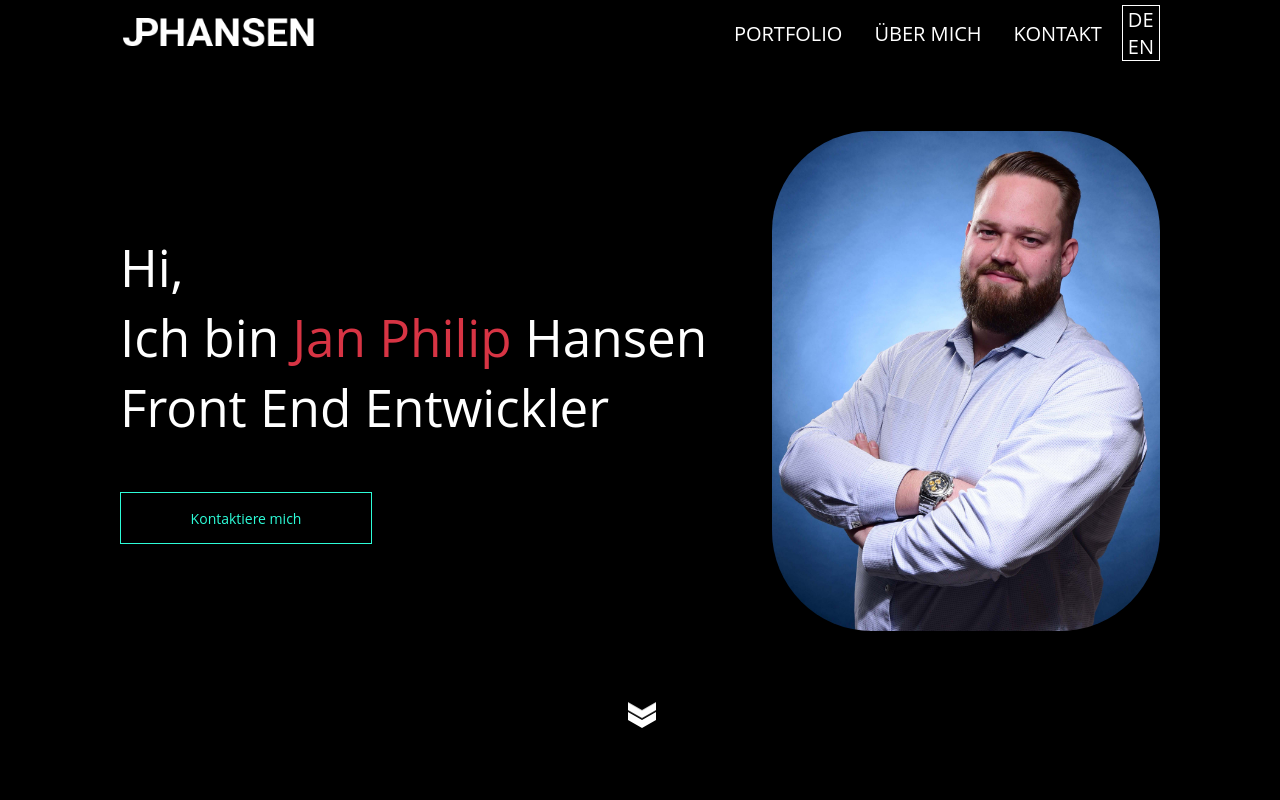
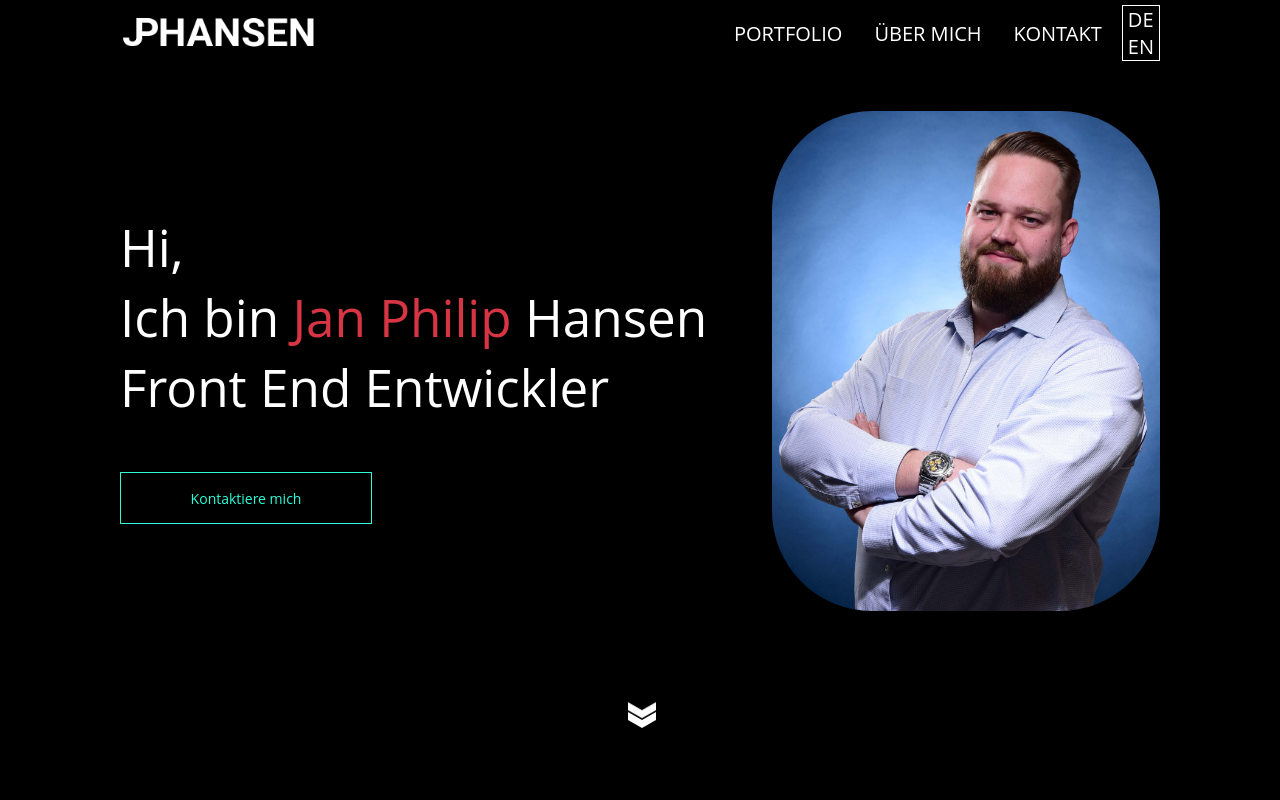
Before and after one commit to derjp87/Portfolio-jphansen.de, an Angular app: page / in a window 1280 px wide. Shown: the top 800 px of the page. Built offline with nearby package versions, Linux system fonts and the light colour scheme.

Commit message:
fixed link

```diff
--- a/src/app/footer/footer.component.html
+++ b/src/app/footer/footer.component.html
@@ -2,7 +2,7 @@
     <div>
         <a routerLink="/imprint">Impressum</a>
         -
-        <a href="/dataprotection">Datenschutz</a>
+        <a routerLink="/dataprotection">Datenschutz</a>
     </div>
     <div>
 
@@ -14,7 +14,7 @@
     <div>
         <a routerLink="/imprint">Imprint</a>
         -
-        <a href="/dataprotection">Data Protection</a>
+        <a routerLink="/dataprotection">Data Protection</a>
     </div>
     <div>
 
--- a/src/app/welcome/welcome.component.scss
+++ b/src/app/welcome/welcome.component.scss
@@ -15,7 +15,7 @@
     justify-content: space-between;
     align-items: center;
     width: 100%;
-    margin-top: 100px;
+    margin-top: 60px;
 
     p{
         margin: 0;
```
